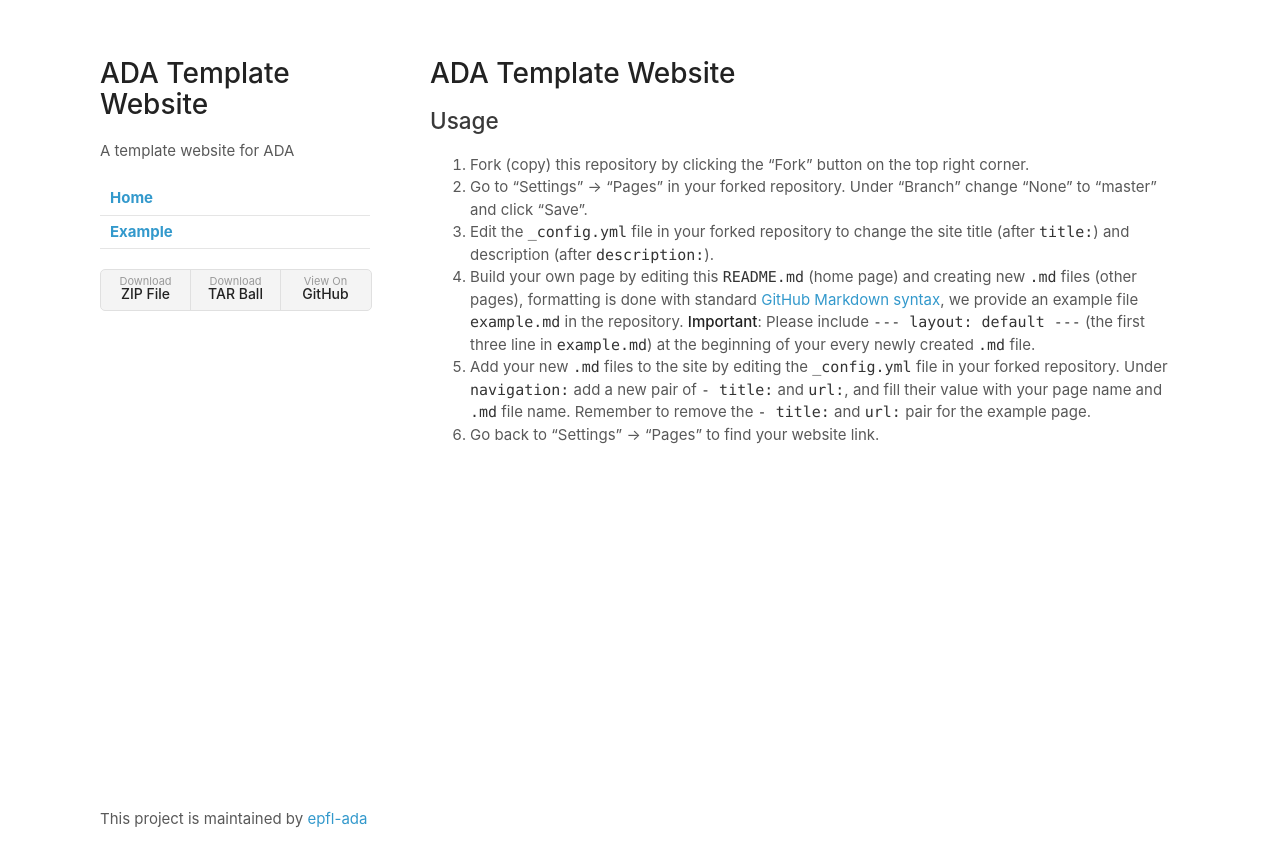
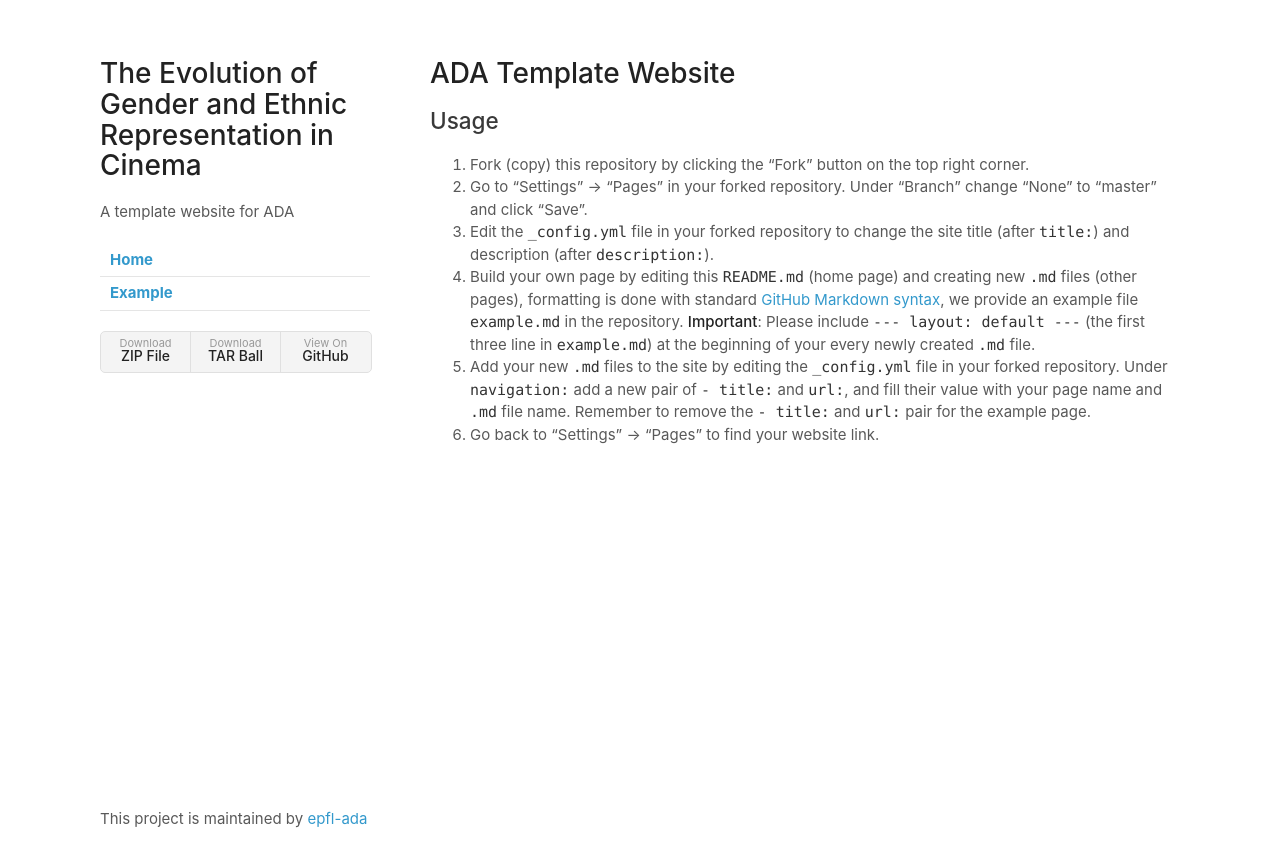
Before and after one commit to epfl-ada/ada-2024-project-insightmasters24, a Jekyll site: the page built from docs/README.md, in a window 1280 px wide. Shown: the top 867 px of the page. Built offline with Jekyll 4.4.1, drawn with Linux system fonts in a browser that asks for light colours; our own code applies the rules of GitHub Pages for plain Markdown files.

Commit message:
feat: change website title to project's one

```diff
--- a/docs/_config.yml
+++ b/docs/_config.yml
@@ -1,5 +1,5 @@
 theme: jekyll-theme-minimal
-title: ADA Template Website
+title: The Evolution of Gender and Ethnic Representation in Cinema
 description: A template website for ADA
 show_downloads: True
 navigation:
```
